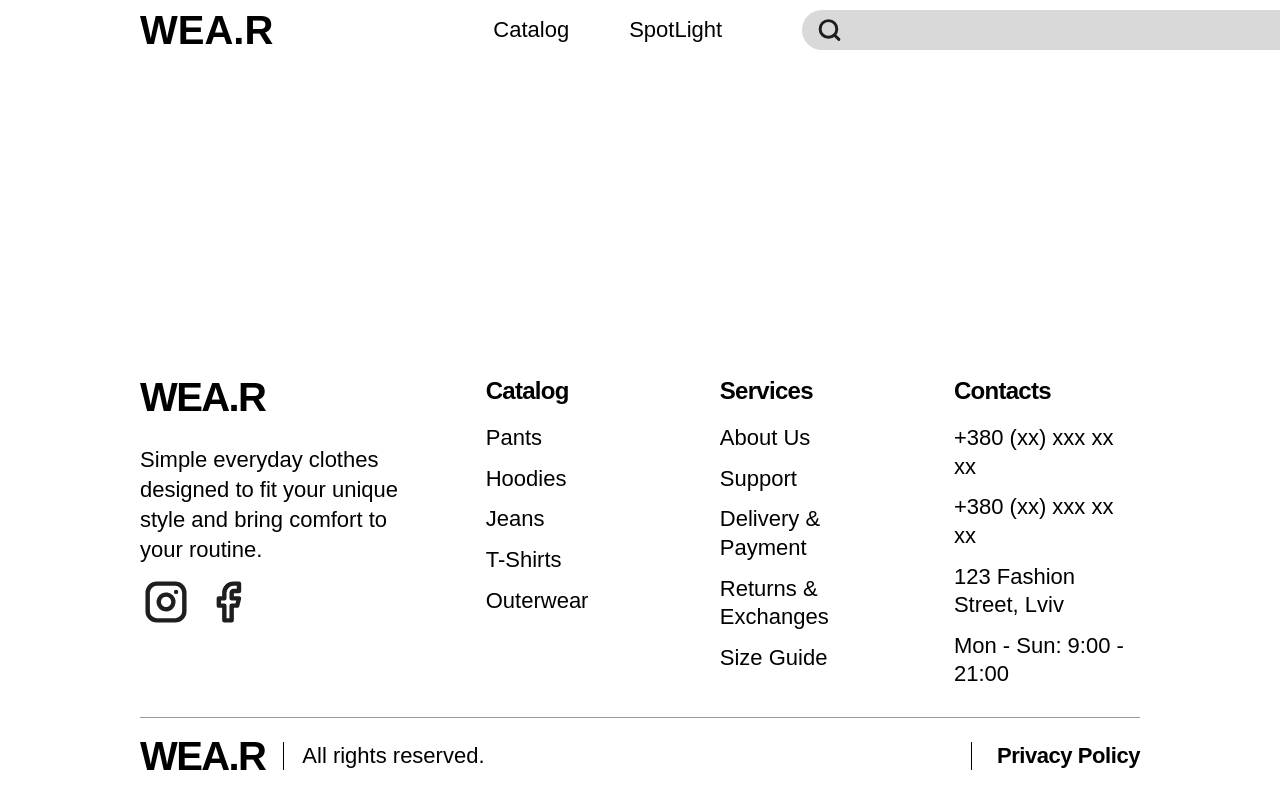
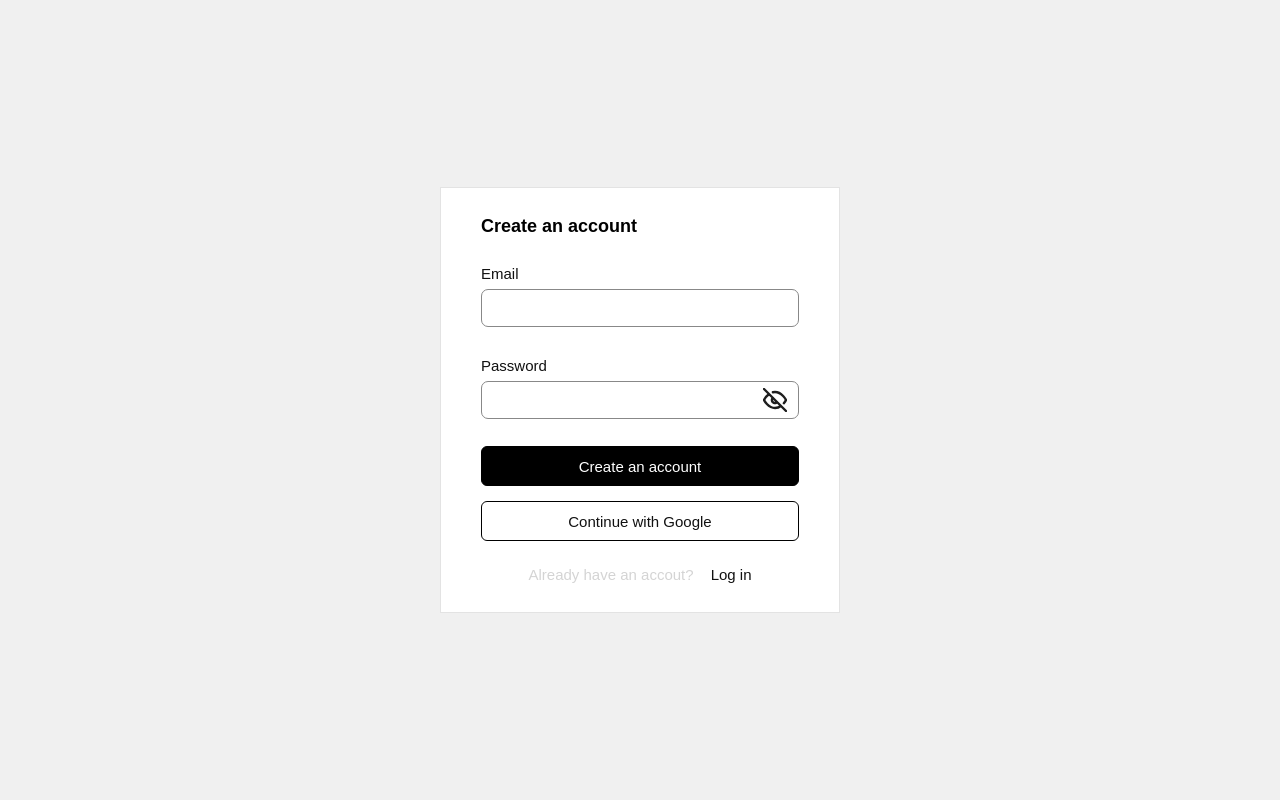
Before and after one commit to bavut-mykola/weaar_shop, a React (Vite) app: page / in a window 1280 px wide. Built offline with nearby package versions, Linux system fonts and the light colour scheme.

Commit message:
add auth

```diff
--- a/src/App.jsx
+++ b/src/App.jsx
@@ -1,5 +1,6 @@
 import Navbar from "./components/Navbar";
 import Footer from "./components/footer";
+import Auth from "./components/Auth";
 import "./App.css";
 
 function App() {
@@ -8,8 +9,9 @@ function App() {
       <Navbar />
       <main className="app-content" aria-label="Main content" />
       <Footer />
+      <Auth />
     </div>
   );
 }
 
-export default App
+export default App;
--- /dev/null
+++ b/src/components/Auth.jsx
@@ -0,0 +1,84 @@
+import { useState } from "react";
+import eyeOffIcon from "../assets/icons/eyeOff.svg";
+import eyeIcon from "../assets/icons/eye.svg";
+import "../styles/auth.scss";
+
+function Auth() {
+  const [isCreatingAccount, setIsCreatingAccount] = useState(true);
+
+  const [isPasswordShowing, setIsPasswordShowing] = useState(false);
+  return (
+    <>
+      <div className="main-form-box">
+        <div className="form-content-box">
+          <div className="form-logo">
+            <h2>{isCreatingAccount ? "Create an account" : "Log in"}</h2>
+          </div>
+          {[
+            {
+              id: 1,
+              type: "email",
+              text: "Email",
+            },
+            {
+              id: 2,
+              type: "password",
+              text: "Password",
+            },
+          ].map((a) => (
+            <div className="form-inputs-box" key={a.id}>
+              <div className="input-box">
+                <label htmlFor={`form-${a.type}`}>{a.text}</label>
+                <input
+                  id={`form-${a.type}`}
+                  type={
+                    a.type === "password" && isPasswordShowing ? "text" : a.type
+                  }
+                  className="form-input"
+                />
+                {a.type === "password" && (
+                  <button
+                    type="button"
+                    className="eye-btn-box"
+                    aria-label={
+                      isPasswordShowing ? "Hide password" : "Show password"
+                    }
+                    onClick={() => setIsPasswordShowing(!isPasswordShowing)}
+                  >
+                    <img
+                      src={isPasswordShowing ? eyeIcon : eyeOffIcon}
+                      alt=""
+                      className="eye-btn-img"
+                    />
+                  </button>
+                )}
+              </div>
+            </div>
+          ))}
+
+          <div className="form-buttons-box">
+            <button className="account-btn">
+              {isCreatingAccount ? "Create an account" : "Log in"}
+            </button>
+            <button className="google-btn">Continue with Google</button>
+          </div>
+
+          <div className="form-bottom-box">
+            <p className="form-bottom-text">
+              Already have an accout?{" "}
+              <span
+                onClick={() => {
+                  setIsCreatingAccount(!isCreatingAccount);
+                }}
+              >
+                {isCreatingAccount ? "Log in" : "Register"}
+              </span>
+            </p>
+          </div>
+        </div>
+      </div>
+    </>
+  );
+}
+
+export default Auth;
--- /dev/null
+++ b/src/styles/auth.scss
@@ -0,0 +1,168 @@
+.main-form-box {
+  position: fixed;
+  inset: 0;
+  z-index: 1000;
+  display: grid;
+  place-items: center;
+  padding: 24px;
+  box-sizing: border-box;
+  background: #f0f0f0;
+  font-family: "Coda", sans-serif;
+}
+
+.form-content-box {
+  width: 400px;
+  max-width: 100%;
+  padding: 28px 40px 25px;
+  box-sizing: border-box;
+  border: 1px solid #e3e3e3;
+  background: #fff;
+}
+
+.form-logo {
+  margin-bottom: 28px;
+}
+
+.form-logo h2 {
+  margin: 0;
+  color: #000;
+  font-family: "Coda Caption", "Coda", sans-serif;
+  font-size: 18px;
+  font-weight: 800;
+  line-height: 20px;
+}
+
+.form-inputs-box + .form-inputs-box {
+  margin-top: 29px;
+}
+
+.input-box {
+  position: relative;
+  display: flex;
+  flex-direction: column;
+}
+
+.input-box label {
+  margin-bottom: 5px;
+  color: #111;
+  font-size: 15px;
+  line-height: 20px;
+}
+
+.form-input {
+  width: 100%;
+  height: 38px;
+  padding: 0 40px 0 10px;
+  box-sizing: border-box;
+  border: 1px solid #888;
+  border-radius: 7px;
+  outline: none;
+  background: #fff;
+  color: #111;
+  font: inherit;
+}
+
+.form-input:focus {
+  border-color: #111;
+}
+
+.eye-btn-box {
+  position: absolute;
+  right: 9px;
+  bottom: 4px;
+  display: grid;
+  width: 30px;
+  height: 30px;
+  padding: 0;
+  place-items: center;
+  border: 0;
+  background: transparent;
+  cursor: pointer;
+}
+
+.eye-btn-img {
+  display: block;
+  width: 24px;
+  height: 24px;
+}
+
+.form-buttons-box {
+  display: flex;
+  flex-direction: column;
+  gap: 15px;
+  margin-top: 27px;
+}
+
+.account-btn,
+.google-btn {
+  width: 100%;
+  height: 40px;
+  padding: 0 10px;
+  border: 1px solid #000;
+  border-radius: 6px;
+  font-family: inherit;
+  font-size: 15px;
+  cursor: pointer;
+}
+
+.account-btn {
+  background: #000;
+  color: #fff;
+  transition:
+    background-color 0.18s ease,
+    color 0.18s ease;
+}
+
+.account-btn:hover {
+  background: #fff;
+  color: #000;
+}
+
+.google-btn {
+  background: #fff;
+  color: #111;
+  transition:
+    background-color 0.18s ease,
+    color 0.18s ease;
+}
+
+.google-btn:hover {
+  background: #000;
+  color: #fff;
+}
+
+.form-bottom-box {
+  margin-top: 22px;
+}
+
+.form-bottom-text {
+  display: flex;
+  justify-content: center;
+  gap: 17px;
+  margin: 0;
+  color: #d4d4d4;
+  font-size: 15px;
+  line-height: 24px;
+  white-space: nowrap;
+}
+
+.form-bottom-text span {
+  color: #111;
+  cursor: pointer;
+}
+
+.form-bottom-text span:hover {
+  text-decoration: underline;
+}
+
+@media (max-width: 420px) {
+  .form-content-box {
+    padding-right: 24px;
+    padding-left: 24px;
+  }
+
+  .form-bottom-text {
+    gap: 10px;
+    font-size: 13px;
+  }
+}
```
Also changed, not shown: src/assets/icons/eye.svg (added), src/assets/icons/eyeOff.svg (added).
